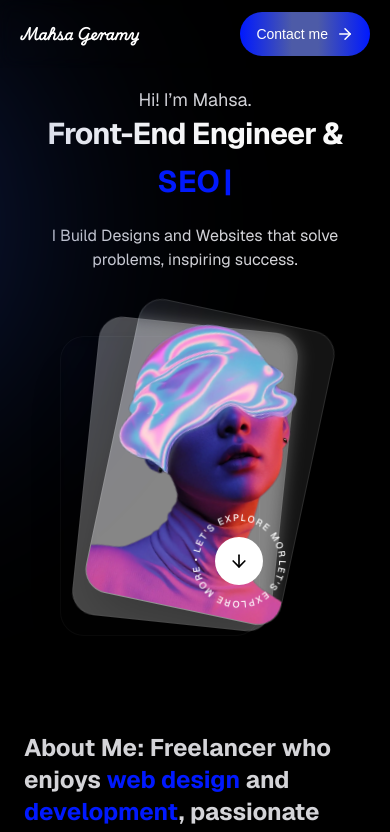
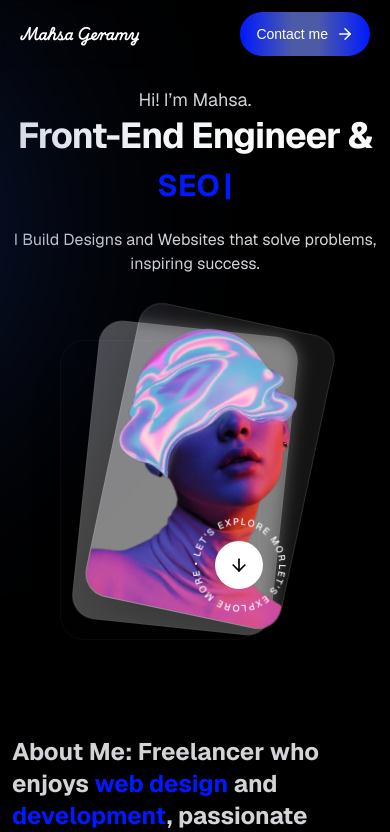
Before and after one commit to MahsaGeramy/Portfolio, a Next.js app: page / in a window 390 px wide. Shown: the top 832 px of the page. Built offline with nearby package versions, Linux system fonts and the light colour scheme.

Commit message:
refactor: responsive

```diff
--- a/src/app/_components/sections/heroSection.tsx
+++ b/src/app/_components/sections/heroSection.tsx
@@ -25,7 +25,7 @@ const HeroSection = () =>
                     Hi! I’m Mahsa.
                 </p>
 
-                <h1 className="text-3xl md:text-5xl font-bold tracking-tight text-zinc-50">
+                <h1 className="text-4xl md:text-5xl font-bold tracking-tight text-zinc-50">
                     Front-End Engineer &
                 </h1>
 
--- a/src/app/page.tsx
+++ b/src/app/page.tsx
@@ -6,7 +6,7 @@ import MyWorks from "@/app/_components/sections/myWorks";
 export default function Home() {
 
     return (
-        <main className="flex min-h-screen max-w-[1140px] w-full flex-col items-center justify-center px-6 font-sans mt-5 md:mt-10">
+        <main className="flex min-h-screen max-w-[1140px] w-full flex-col items-center justify-center px-3 font-sans mt-5 md:mt-10">
             <HeroSection />
             <MyServices/>
             <MyWorks/>
```
